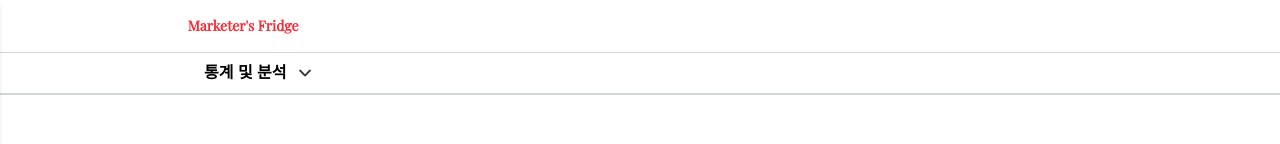
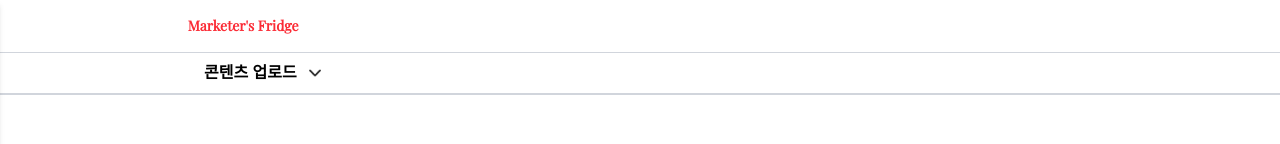
Before and after one commit to Marketer-s-Fridge/Admin, a Next.js app: page /analytics in a window 1280 px wide. Shown: the top 144 px of the page. Built offline with nearby package versions, Linux system fonts and the light colour scheme.

Commit message:
feat:router 경로 수정

```diff
--- a/src/components/adminCategoryBar.tsx
+++ b/src/components/adminCategoryBar.tsx
@@ -29,12 +29,12 @@ export default function AdminCategoryBar({
   const listRef = useRef<HTMLUListElement>(null);
 
   const routeMap: Record<string, string> = {
-    "콘텐츠 업로드": "/contentsUpload",
-    "콘텐츠 관리": "/contentsManagement",
-    "임시 저장 리스트": "/tempList",
-    "업로드 예약 리스트": "/scheduledUpload",
-    "문의 답변 관리": "/inquiryReplies",
-    "통계 및 분석": "/analytics",
+    "콘텐츠 업로드": "/admin/contentsUpload",
+    "콘텐츠 관리": "/admin/contentsManagement",
+    "임시 저장 리스트": "/admin/tempList",
+    "업로드 예약 리스트": "/admin/scheduledUpload",
+    "문의 답변 관리": "/admin/inquiryReplies",
+    "통계 및 분석": "/admin/analytics",
   };
 
   // ✅ 현재 경로에 따른 기본 선택값
```
